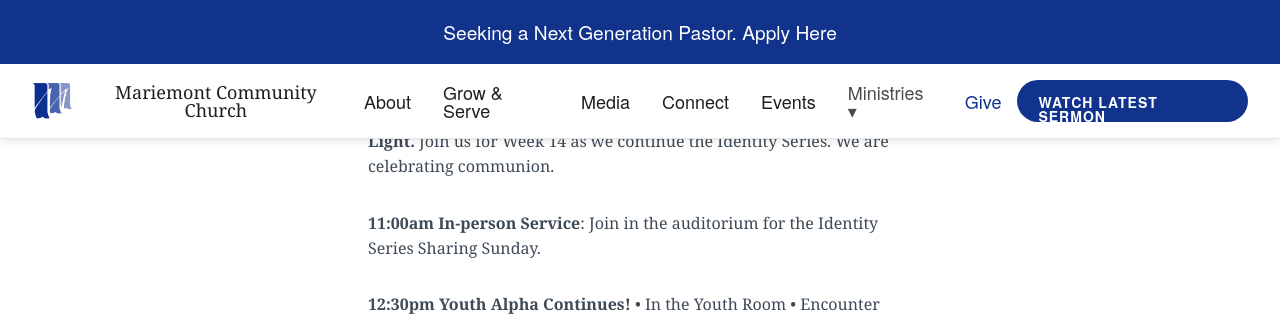
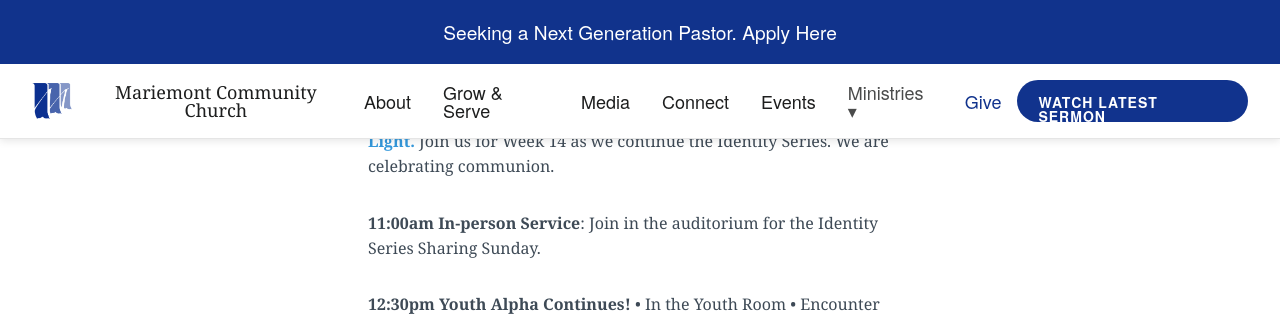
Before and after one commit to lukemoderwell/mariemont, a Jekyll site: the page built from updates.markdown, in a window 1280 px wide and 900 px high, scrolled down 560 px. Shown: the top 320 px of the window. Built offline with Jekyll 4.4.1, drawn with Linux system fonts in a browser that asks for light colours; nearby versions of some CDN libraries; some of the changed lines change nothing that is shown.

Commit message:
Updated Updates

```diff
--- a/updates.markdown
+++ b/updates.markdown
@@ -25,7 +25,7 @@
 
 **Welcome to Sunday Worship Service**
 
-Click to join today's **9:00am Live Stream and In-person: **Identity: Light.** Join us for Week 14 as we continue the Identity Series. We are celebrating communion.
+Click to join today's **9:00am Live Stream and In-person: [**Identity: Light.**](https://youtu.be/ZFGhDCeTms4) Join us for Week 14 as we continue the Identity Series. We are celebrating communion.
 
 **11:00am In-person Service**: Join in the auditorium for the  Identity Series Sharing Sunday.
 
```
